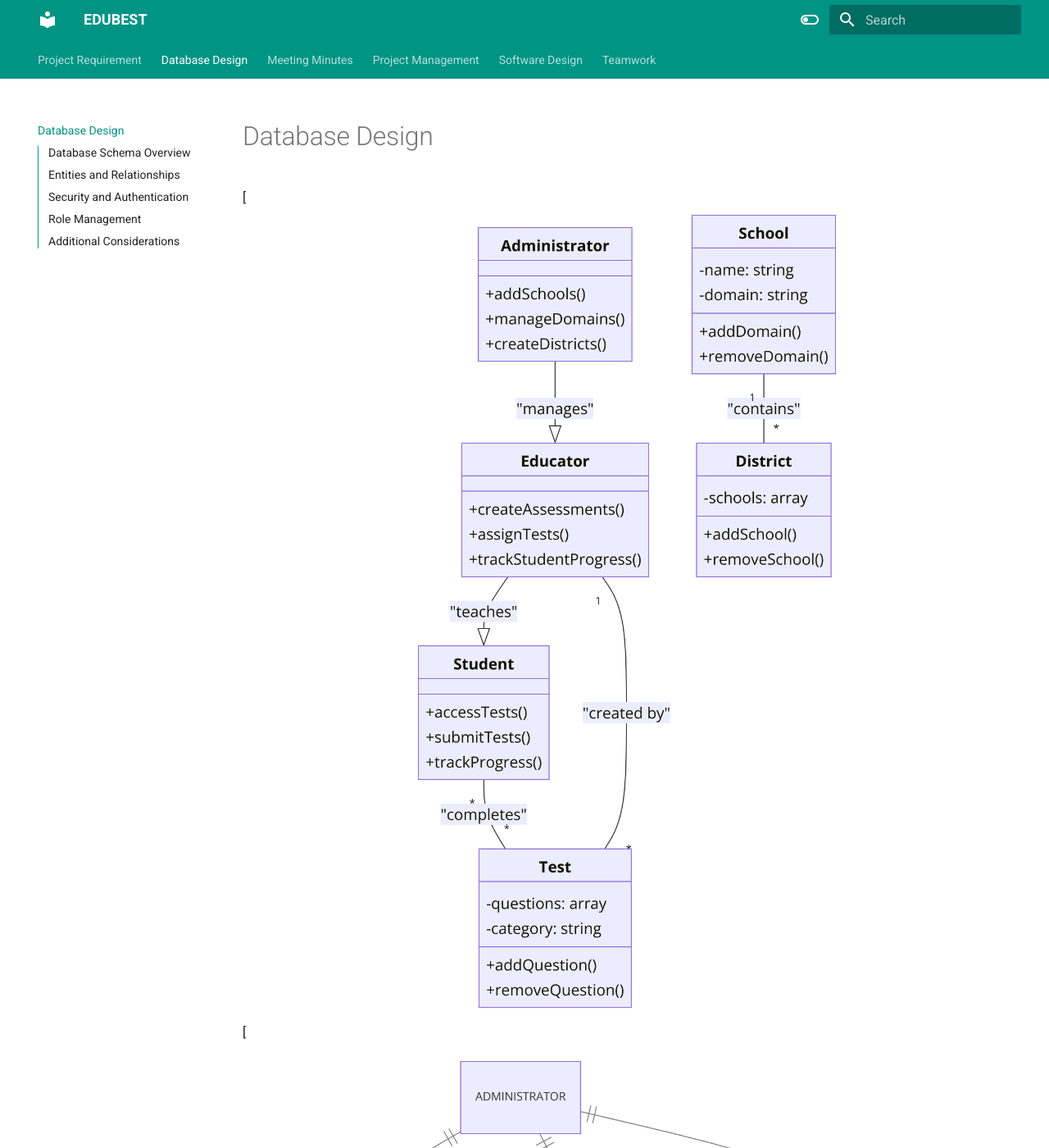
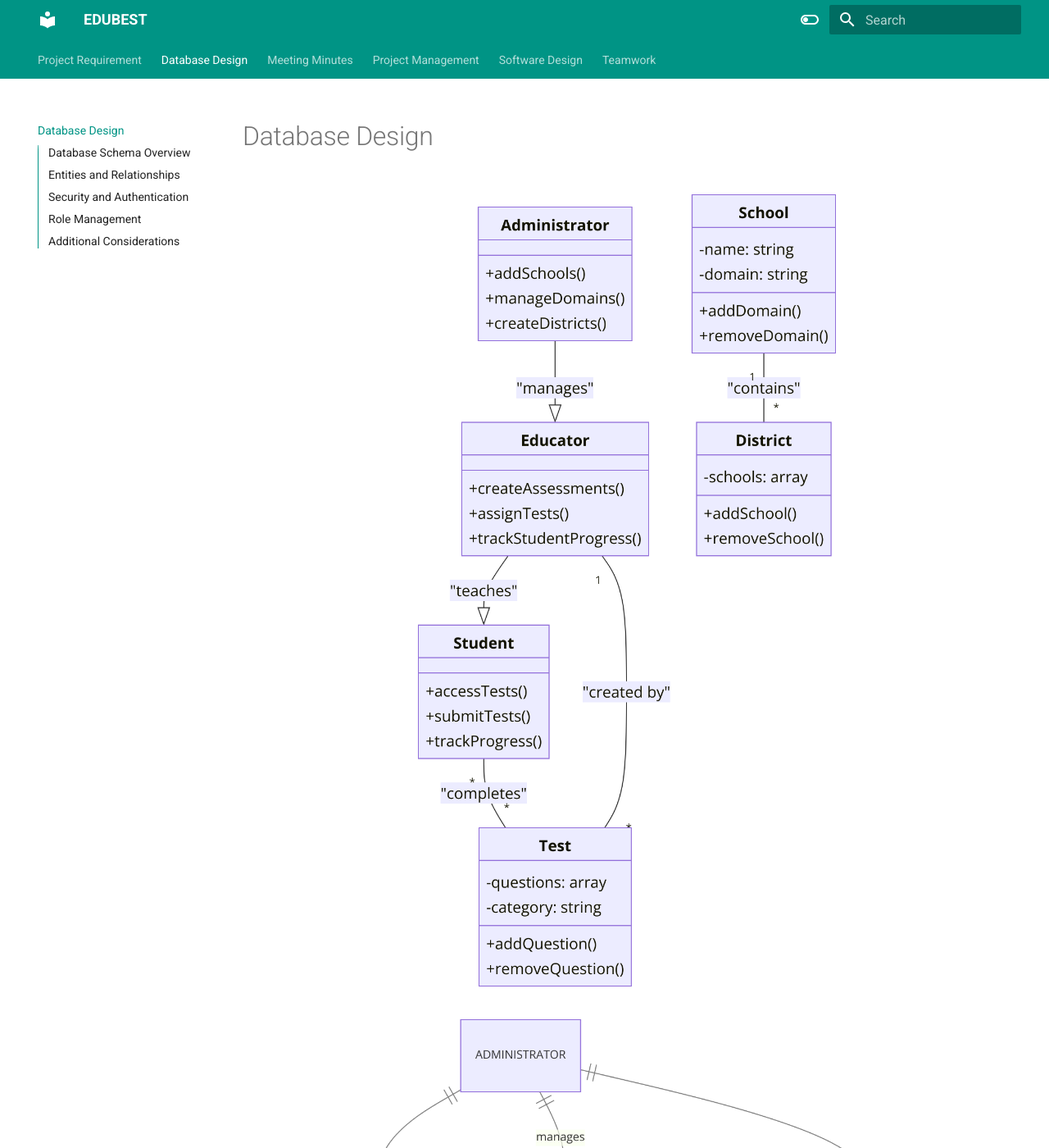
Before and after one commit to rahuluniv/EduBest, an MkDocs documentation site: the page built from docs/DatabaseDesign.md, in a window 1280 px wide and 1400 px high. Shown: the whole window at 82% size. Built offline with MkDocs 1.6.1 and Material for MkDocs 9.7.7, drawn with Linux system fonts in a browser that asks for light colours.

Commit message:
Update DatabaseDesign.md

```diff
--- a/docs/DatabaseDesign.md
+++ b/docs/DatabaseDesign.md
@@ -1,7 +1,7 @@
 # Database Design
 
-[![UML](https://github.com/rahuluniv/EduBest/blob/main/images/UML.png)
-[![UML](https://github.com/rahuluniv/EduBest/blob/main/images/database_walk.png)
+![UML](https://github.com/rahuluniv/EduBest/blob/main/images/UML.png)
+![UML](https://github.com/rahuluniv/EduBest/blob/main/images/database_walk.png)
 
 
 ### Database Schema Overview
```
